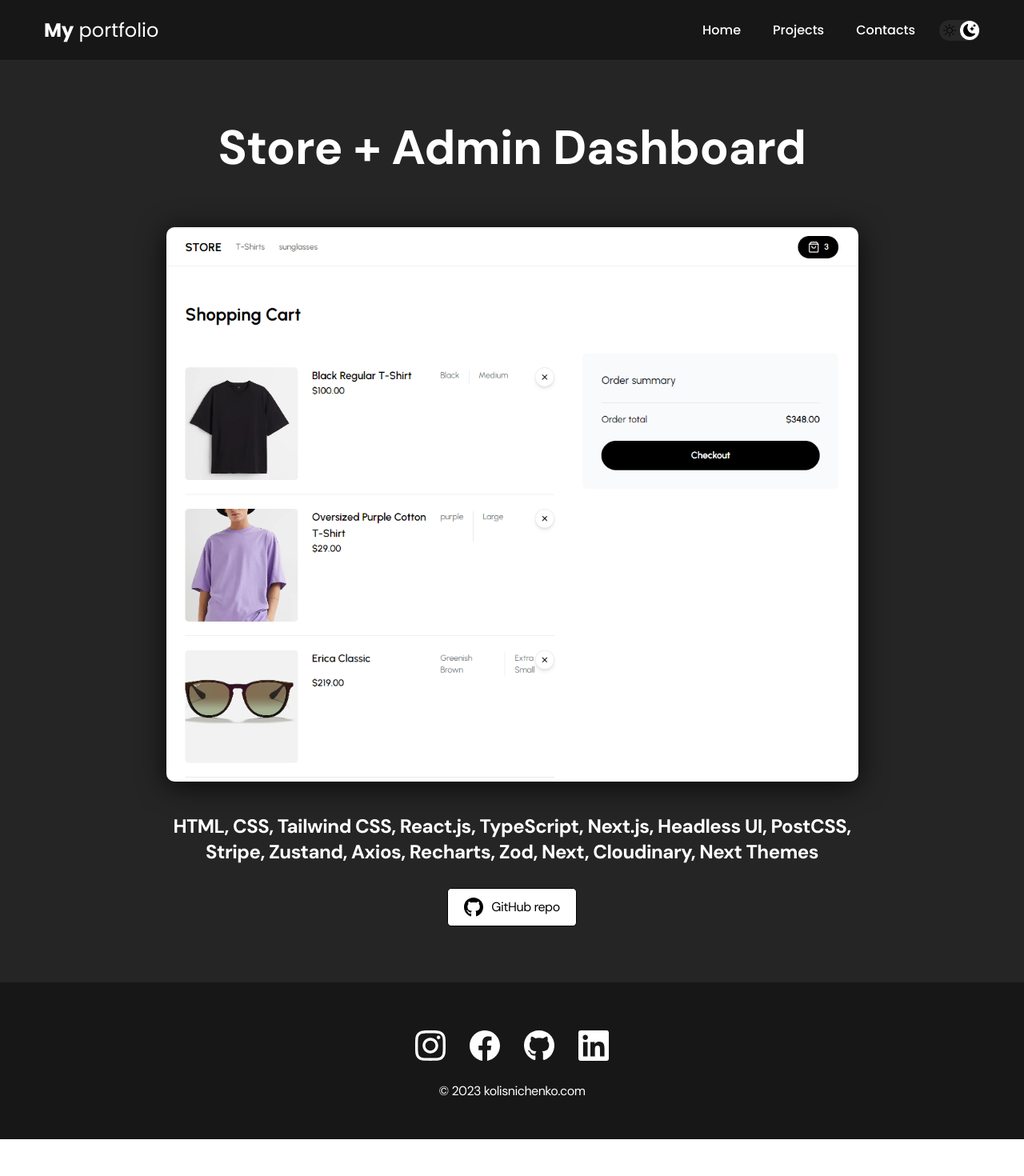
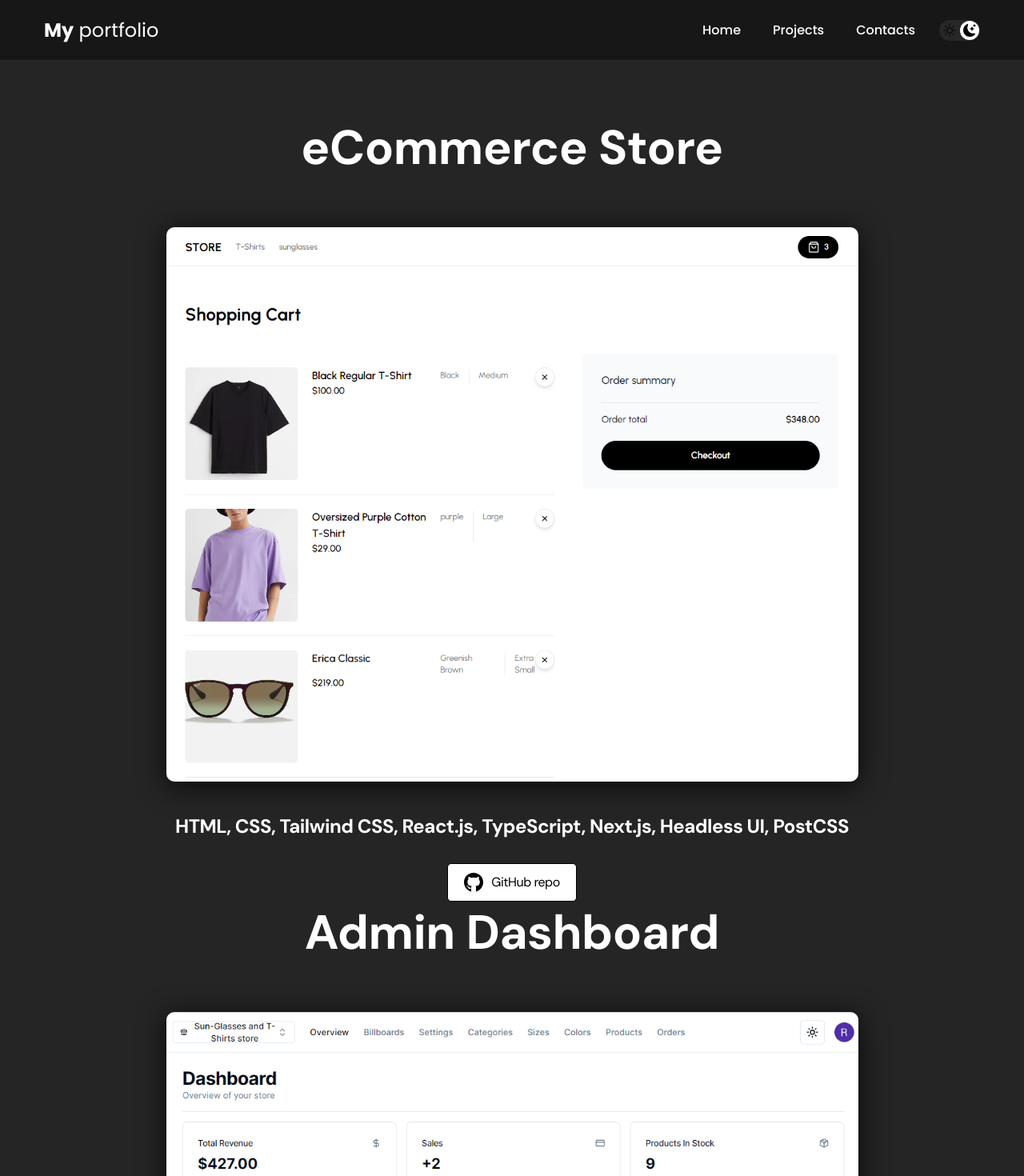
Before and after one commit to vk-workshop/portfolio, a React (Create React App) app: page /project/0 in a window 1280 px wide. Shown: the top 1470 px of the page at 80% size. Before the commit the page ends 1424 px from the top, so only its background shows below. Built offline with nearby package versions, Linux system fonts and the light colour scheme.

Commit message:
add
add admin page project

```diff
--- a/src/components/helpers/projectsList.js
+++ b/src/components/helpers/projectsList.js
@@ -8,6 +8,7 @@ import project021 from "../../img/projects/dino-2.png";
 // import project041 from "../../img/projects/social-network-Big.png";
 import project05 from "../../img/projects/st-1.png";
 import project051 from "../../img/projects/store-2.png";
+import project052 from "../../img/projects/admin-1.png";
 import project6 from "../../img/projects/sum-1.png";
 import project61 from "../../img/projects/sum-4.png";
 import { v1 } from "uuid";
@@ -16,12 +17,19 @@ export const projectsList = [
   {
     id: v1(),
     title: "Store + Admin Dashboard",
-    skills: "HTML, CSS, Tailwind CSS, React.js, TypeScript, Next.js, Headless UI, PostCSS, Stripe, Zustand, Axios, Recharts, Zod, Next, Cloudinary, Next Themes",
+    title2: "eCommerce Store",
+    title3: "Admin Dashboard",
+    skills: "HTML, CSS, Tailwind CSS, React.js, TypeScript, Next.js, Headless UI, PostCSS",
+    skills2: "Prisma, Next.js, Stripe, Zustand, Axios, Recharts, Zod, Next Cloudinary, Next Themes",
     link: "https://ecommerce-store-zeta-sable.vercel.app/",
+    link2: "https://ecommerce-admin-phi-seven.vercel.app//",
     img: project05,
     imgBig: project051,
+    img2: project052,
     gitHubLink:
       "https://github.com/VolodymyrKolisnichenko/ecommerce-store/blob/master/README.md",
+    gitHubLink2:
+      "https://github.com/VolodymyrKolisnichenko/ecommerce-admin/blob/main/README.md",
   },
   {
     id: v1(),
--- a/src/pages/Project.js
+++ b/src/pages/Project.js
@@ -6,6 +6,46 @@ const Project = () => {
   const { id } = useParams();
   const project = projectsList[id];
 
+  if (Number(id) === 0) {
+    return (
+      <main className="section">
+        <div className="container">
+          <div className="project-details">
+            <h1 className="title-1">{project.title2}</h1>
+
+            <a href={project.link} target="_blank" rel="noreferrer">
+              <img
+                src={project.imgBig}
+                alt={project.title}
+                className="project-details__cover"
+              />
+            </a>
+
+            <div className="project-details__desc">
+              <p>{project.skills}</p>
+            </div>
+
+            <BtnGitHub link={project.gitHubLink} />
+            <h1 className="title-1">{project.title3}</h1>
+
+            <a href={project.link2} target="_blank" rel="noreferrer">
+              <img
+                src={project.img2}
+                alt={project.title3}
+                className="project-details__cover"
+              />
+            </a>
+
+            <div className="project-details__desc">
+              <p>{project.skills2}</p>
+            </div>
+
+            <BtnGitHub link={project.gitHubLink2} />
+          </div>
+        </div>
+      </main>
+    );
+  } else {
     return (
       <main className="section">
         <div className="container">
@@ -29,6 +69,7 @@ const Project = () => {
         </div>
       </main>
     );
+  }
 };
 
 export default Project;
```
Also changed, not shown: src/img/projects/admin-1.png (added), src/img/projects/admin-4.png (added). Lines whose indentation alone changed are shown as unchanged.
